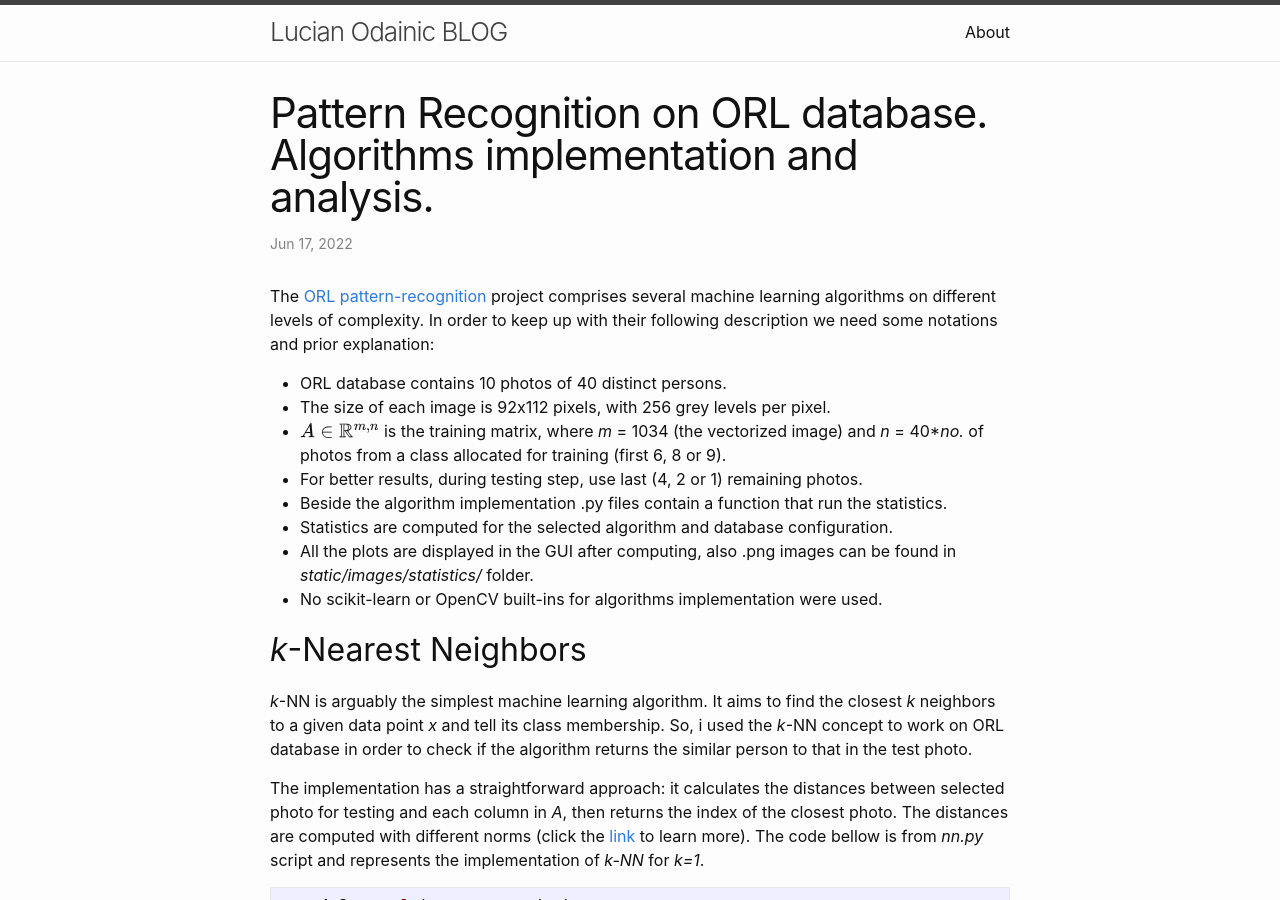
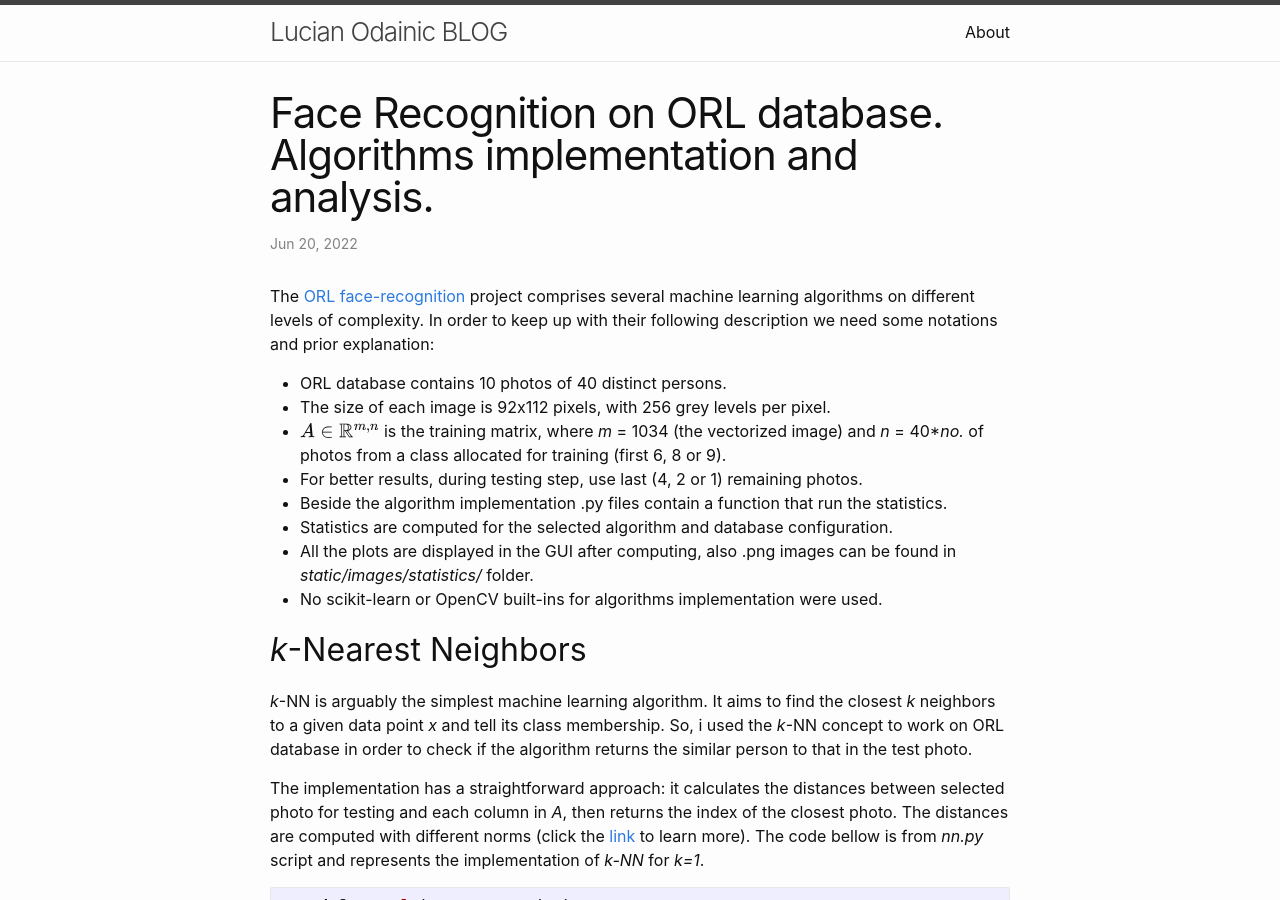
Before and after one commit to lucianodainic/lucianodainic.github.io, a Jekyll site: the page built from _posts/2022-06-20-face-recognition-algorithms-comparison-analysis.markdown, in a window 1280 px wide and 900 px high. Built offline with Jekyll 4.4.1, drawn with Linux system fonts in a browser that asks for light colours.

```diff
--- a/_posts/2022-06-17-pattern-recognition-algorithms-comparison-analysis.markdown
+++ b/_posts/2022-06-20-face-recognition-algorithms-comparison-analysis.markdown
@@ -1,10 +1,10 @@
 ---
 layout: post
-title: "Pattern Recognition on ORL database. Algorithms implementation and analysis."
+title: "Face Recognition on ORL database. Algorithms implementation and analysis."
 excerpt: "ORL is a simple database of human faces. It is a great collection of data to test some recognition algorithms on and analyse their performance."
 ---
 
-The [ORL pattern-recognition](https://github.com/lucianodainic/pattern-recognition) project comprises several machine learning algorithms on different levels of complexity. In order to keep up with their following description we need some notations and prior explanation:
+The [ORL face-recognition](https://github.com/lucianodainic/face-recognition) project comprises several machine learning algorithms on different levels of complexity. In order to keep up with their following description we need some notations and prior explanation:
 
 - ORL database contains 10 photos of 40 distinct persons.
 - The size of each image is 92x112 pixels, with 256 grey levels per pixel.
```
